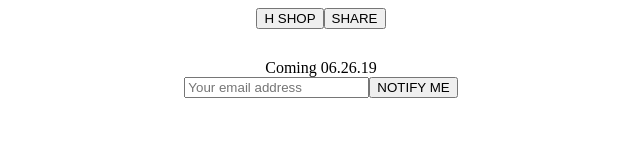
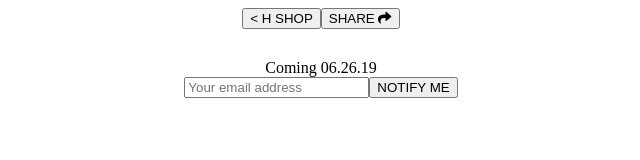
Before and after one commit to joshxcho/hodinkee-frontend-exercise, a React app: page / in a window 1280 px wide. Shown: the top 160 px of the page, without its empty margins (319-959 px from the left). Built offline with nearby package versions, Linux system fonts and the light colour scheme.

Commit message:
Add icons to Headers buttons

```diff
--- a/client/src/components/Headers.jsx
+++ b/client/src/components/Headers.jsx
@@ -1,17 +1,21 @@
 import React, { Component } from 'react';
+
+import { faShare } from '@fortawesome/free-solid-svg-icons';
+import { FontAwesomeIcon } from '@fortawesome/react-fontawesome';
 
 export default class Headers extends Component {
   handleClickShop = () => {
     window.location.assign('http://shop.hodinkee.com');
   };
+
   render() {
     return (
       <div className="headers-container">
         <button className="headers-icon" onClick={this.handleClickShop} type="button">
-          H SHOP
+          &#60; H SHOP
         </button>
         <button className="headers-icon" type="button">
-          SHARE
+          SHARE <FontAwesomeIcon icon={faShare} />
         </button>
       </div>
     );
```
